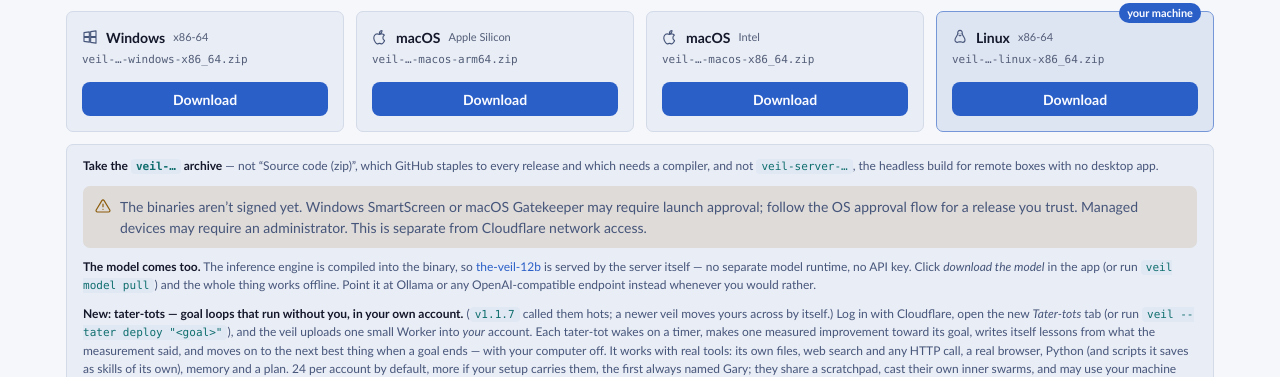
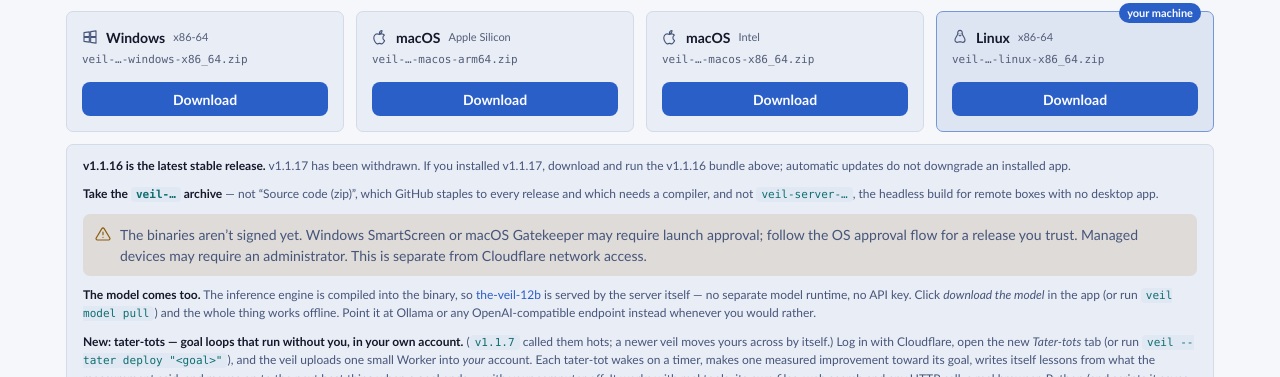
Before and after one commit to gary23w/nl-veil, a browser extension: page docs/index.html in a window 1280 px wide. Shown: the part 2040-2417 px from the top of the page. Drawn offline with Linux system fonts and the light colour scheme.

Commit message:
Restore v1.1.16 stable release downloads
(cherry picked from commit fce01ea79015252f093b4d4e029d25862ce96392)

```diff
--- a/docs/index.html
+++ b/docs/index.html
@@ -219,6 +219,7 @@
     </div>
 
     <div class="panel dl-notes">
+      <p><strong>v1.1.16 is the latest stable release.</strong> v1.1.17 has been withdrawn. If you installed v1.1.17, download and run the v1.1.16 bundle above; automatic updates do not downgrade an installed app.</p>
       <p><strong>Take the <code>veil-&hellip;</code> archive</strong> &mdash; not &ldquo;Source code (zip)&rdquo;, which GitHub staples to every release and which needs a compiler, and not <code>veil-server-&hellip;</code>, the headless build for remote boxes with no desktop app.</p>
       <div class="note-warn">
         <svg viewBox="0 0 24 24"><path d="M12 9v4M12 17h.01M10.3 3.9L1.8 18a2 2 0 0 0 1.7 3h17a2 2 0 0 0 1.7-3L13.7 3.9a2 2 0 0 0-3.4 0z"/></svg>
```
Also changed, not shown: README.md.
